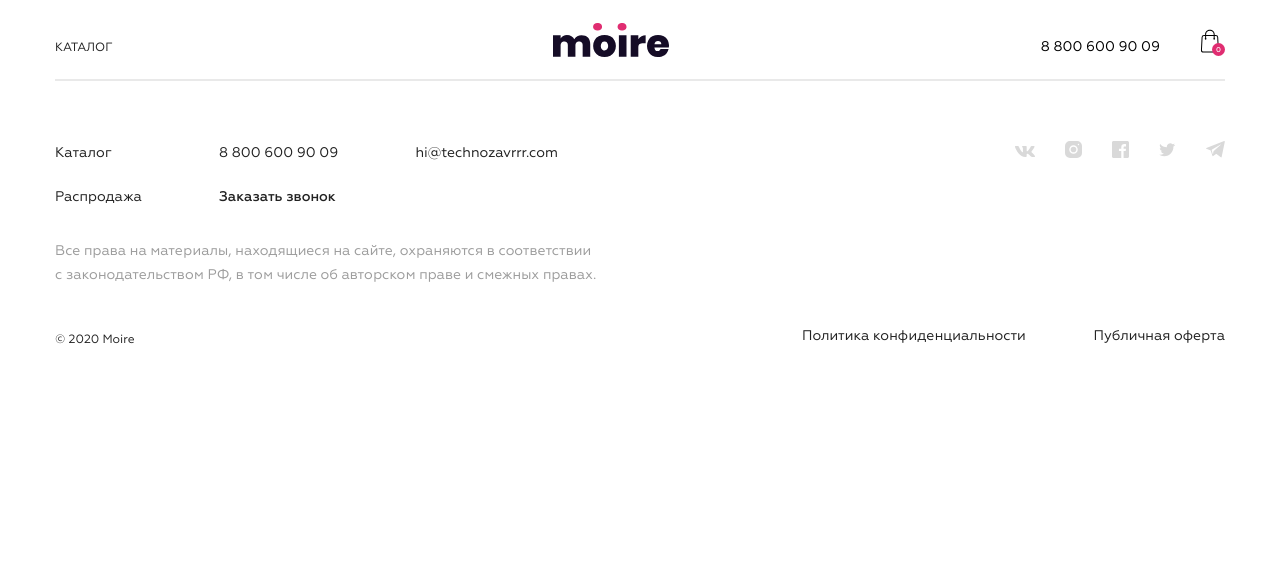
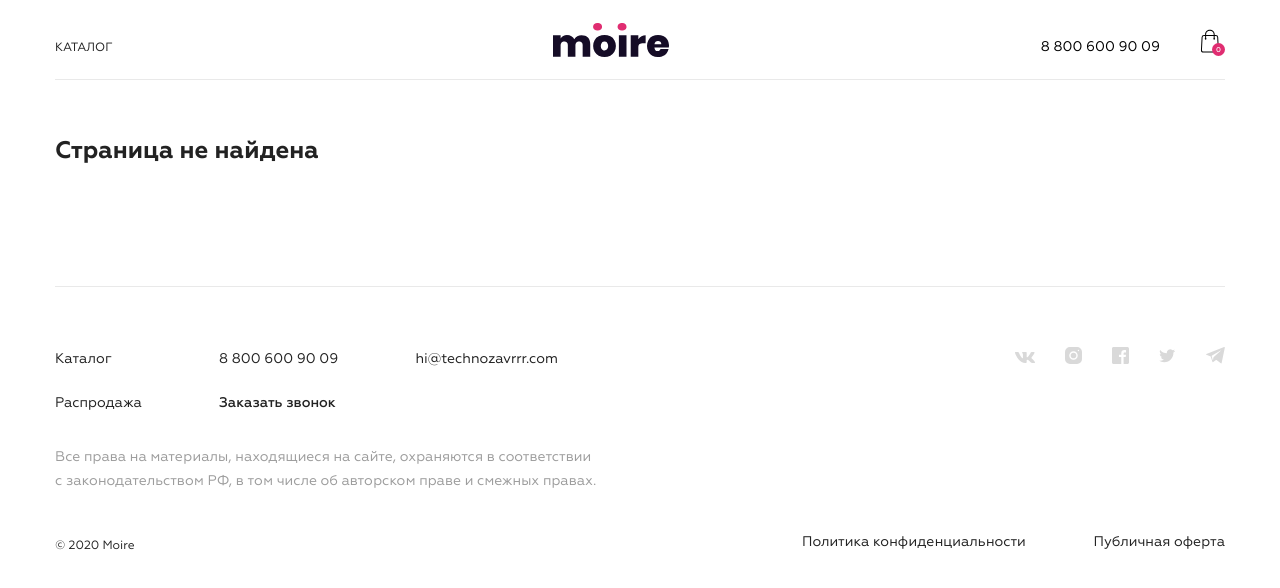
Before and after one commit to ShotiQQQ/vue-app, a Vue app: page /#/basket/ordering/success in a window 1280 px wide. Shown: the top 588 px of the page. Built offline with nearby package versions, Linux system fonts and the light colour scheme; no server answers.

Commit message:
add 404 page

```diff
--- /dev/null
+++ b/src/pages/NotFoundPage.vue
@@ -0,0 +1,11 @@
+<template>
+  <main class="content container">
+    <h2>Страница не найдена</h2>
+  </main>
+</template>
+
+<script>
+export default {
+
+}
+</script>
--- a/src/router/index.js
+++ b/src/router/index.js
@@ -5,6 +5,7 @@ import ProductInfoPage from "@/pages/ProductInfoPage.vue";
 import BasketPage from "@/pages/BasketPage.vue";
 import OrderingPage from "@/pages/OrderingPage.vue";
 import SuccessOrderPage from "@/pages/SuccessOrderPage.vue";
+import NotFoundPage from "@/pages/NotFoundPage.vue";
 
 Vue.use(VueRouter)
 
@@ -35,6 +36,10 @@ const routes = [
     name: 'success-order',
     props: true,
     component: SuccessOrderPage
+  },
+  {
+    path: '*',
+    component: NotFoundPage
   }
 ]
 
```
